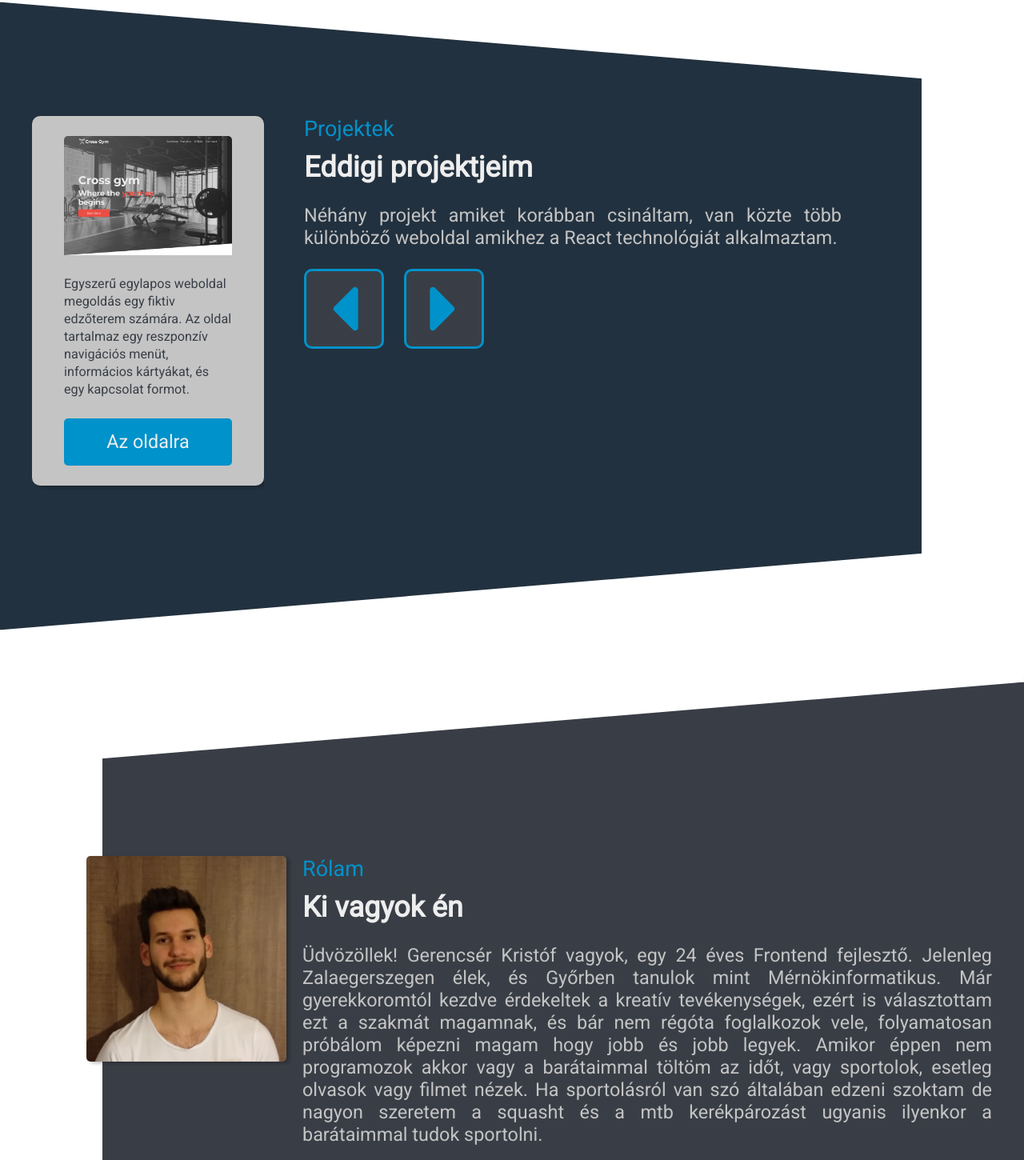
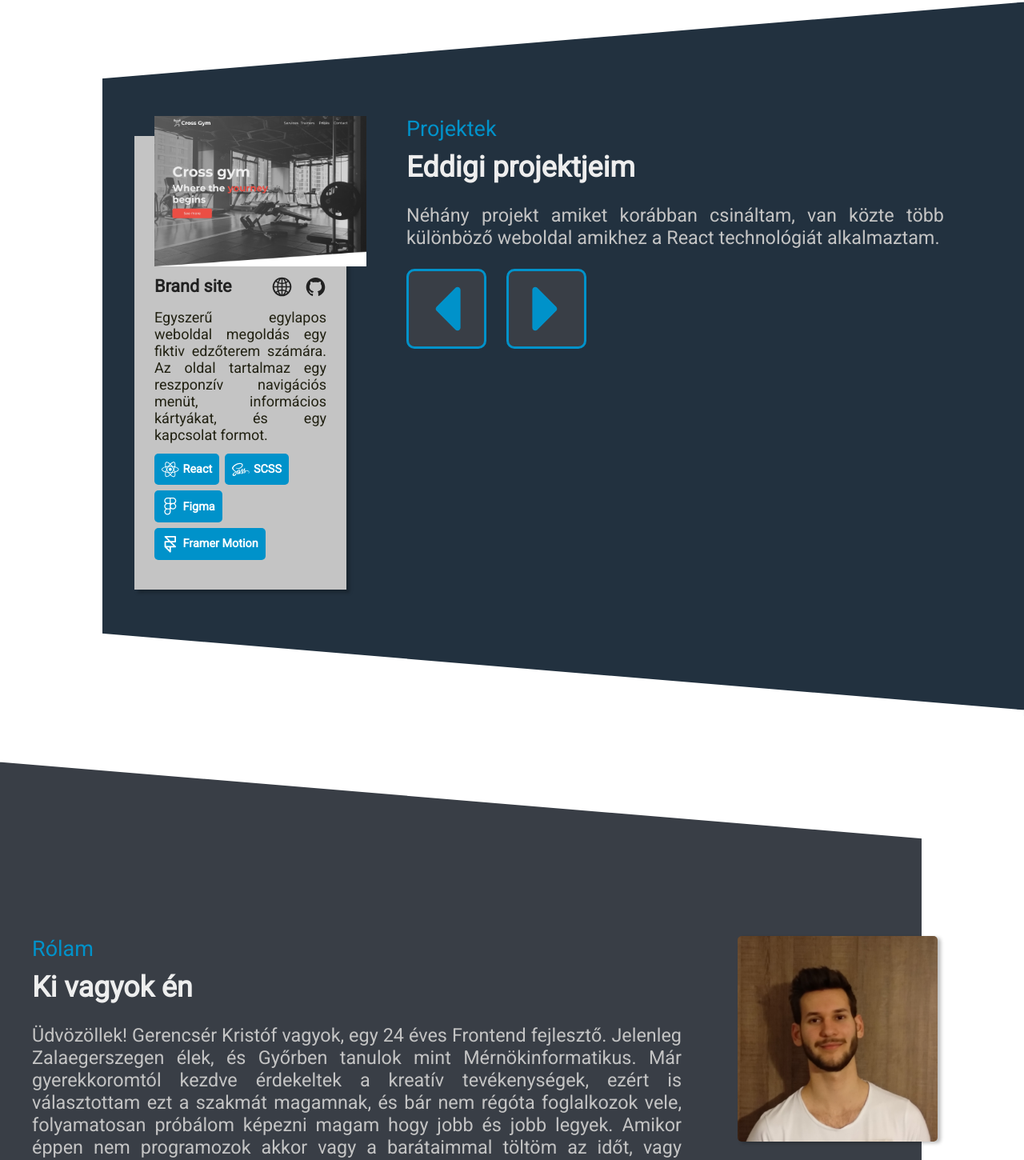
Before and after one commit to Gkristof96/Portfolio_v2, a React (Create React App) app: page / in a window 1280 px wide. Shown: the part 855-2305 px from the top of the page at 80% size. Built offline with nearby package versions, Linux system fonts and the light colour scheme.

Commit message:
new project card

```diff
--- a/src/components/About/index.js
+++ b/src/components/About/index.js
@@ -19,19 +19,19 @@ const About = ({data}) => {
     return (
         <>
             <section ref={ref} className='about section' id='about'>
-                <div className='empty-container' />
                 <div className='about-container'>
-                    <img className='vector up' src='images/vectors/vector_2.svg' alt='vector' />
-                    <img className='vector bottom' src='images/vectors/vector_3.svg' alt='vector' />
+                    <img className='vector up' src='images/vectors/vector_4.svg' alt='vector' />
+                    <img className='vector bottom' src='images/vectors/vector_5.svg' alt='vector' />
                     <div  className='about-content'>
-                        <motion.div  initial="hidden" animate={controls} variants={imageVariants} className='leftbar'>
+                        <div className='leftbar'>
+                            <SectionText data={data} controls={controls}/>
+                        </div>
+                        <motion.div  initial="hidden" animate={controls} variants={imageVariants} className='rightbar'>
                             <img src='me.jpg' alt='me' />
                         </motion.div>
-                        <div className='rightbar'>
-                            <SectionText data={data} controls={controls}/>
-                        </div>
                     </div>
                 </div>
+                <div className='empty-container' />
             </section>
         </>
     )
--- a/src/components/Header/index.js
+++ b/src/components/Header/index.js
@@ -1,6 +1,7 @@
 import React, { useState, useEffect } from 'react'
 import Navbar from './Navbar'
-import { AiFillLinkedin, AiFillGithub } from 'react-icons/ai'
+import { AiFillLinkedin } from 'react-icons/ai'
+import { FaGithubSquare } from 'react-icons/fa'
 import SideMenu from './SideMenu'
 import {motion} from 'framer-motion'
 import { iconVariants } from '../../animations/animation'
@@ -33,7 +34,7 @@ const Header = () => {
                     animate='visible'
                 >
                     <a href='https://www.linkedin.com/in/krist%C3%B3f-gerencs%C3%A9r-a91a27203/'><AiFillLinkedin className='icon'/></a>
-                    <AiFillGithub className='icon'/>
+                    <FaGithubSquare className='icon'/>
                 </motion.div>
             </header>
             <SideMenu handleOpen={handleOpen} isMenuOpen={isMenuOpen}/>
--- /dev/null
+++ b/src/components/Projects/ProjectCard/TechTag/index.js
@@ -0,0 +1,14 @@
+import React from 'react'
+
+const TechTag = ({data}) => {
+    return (
+        <>
+            <div className='tech-tag'>
+                {data.icon}
+                <h3>{data.name}</h3>
+            </div>
+        </>
+    )
+}
+
+export default TechTag
--- a/src/components/Projects/ProjectCard/index.js
+++ b/src/components/Projects/ProjectCard/index.js
@@ -1,4 +1,6 @@
 import React from 'react'
+import { AiOutlineGlobal, AiOutlineGithub } from 'react-icons/ai'
+import TechTag from './TechTag'
 
 
 const ProjectCard = ({data}) => {
@@ -6,8 +8,17 @@ const ProjectCard = ({data}) => {
         <>
             <div className='project-card'>
                 <img src={data.image} alt='project' />
+                <div className='card-header'>
+                    <h2>{data.name}</h2>
+                    <div className='icon-links'>
+                        <a href={data.deploy_link} target='_blank'><AiOutlineGlobal className='icon'/></a>
+                        <a href={data.github_link} target='_blank'><AiOutlineGithub className='icon'/></a>
+                    </div>
+                </div>
                 <p>{data.description}</p>
-                <a href={data.path} rel="noreferrer" target='_blank'>Az oldalra</a>
+                <div className='tech-tags'>
+                    {data.tech_tags.map((data,i) => <TechTag key={i} data={data} />)}
+                </div>
             </div>
         </>
     )
--- a/src/components/Projects/index.js
+++ b/src/components/Projects/index.js
@@ -32,9 +32,10 @@ const Projects = ({data}) => {
     return (
         <>
             <section ref={ref} className='projects section' id='projects'>
+                <div className='empty-container' />
                 <div className='container'>
-                    <img className='vector up' src='images/vectors/vector_4.svg' alt='vector' />
-                    <img className='vector bottom' src='images/vectors/vector_5.svg' alt='vector' />
+                    <img className='vector up' src='images/vectors/vector_2.svg' alt='vector' />
+                    <img className='vector bottom' src='images/vectors/vector_3.svg' alt='vector' />
                     <div className='project-content'>
                         <motion.div initial="hidden" animate={controls} variants={cardVariants} className='leftbar'>
                             <div className='card-slider' style={{ transform: `translateX(${current}px)` }}>
@@ -51,7 +52,6 @@ const Projects = ({data}) => {
                         </div>
                     </div>
                 </div>
-                <div className='empty-container' />
             </section>
         </>
     )
--- a/src/css/components/About/_about.scss
+++ b/src/css/components/About/_about.scss
@@ -9,39 +9,39 @@
   .about-container {
     width: 90%;
     height: 100%;
-        padding-right: calc((100vw - 1400px) /2);
+    padding-left: calc((100vw - 1400px) / 2);
     position: relative;
     display: flex;
     align-items: center;
     background: color(dark-gray);
     .up {
       top: -2px;
-            left: -1%;
+      right: -1%;
     }
     .bottom {
       bottom: -2px;
-            left: -1%;
+      right: -1%;
     }
     .about-content {
       height: 350px;
       width: 100%;
 
       display: grid;
-            grid-template-columns: 300px 1fr;
-            .leftbar {
+      grid-template-columns: 1fr 300px;
+      .rightbar {
         position: relative;
         img {
           width: 350px;
           height: 350px;
           position: absolute;
           top: 0;
-                    left: -10%;
+          right: -10%;
           border-radius: 5px;
           box-shadow: 4px 2px 4px rgba(0, 0, 0, 0.25);
         }
       }
-            .rightbar {
-                margin-left: 50px;
+      .leftbar {
+        margin-right: 100px;
       }
     }
   }
@@ -49,10 +49,10 @@
 @media screen and (max-width: 1480px) {
   .about {
     .about-container {
-            padding-right: 40px;
+      padding-left: 40px;
       .about-content {
-                grid-template-columns: 200px 1fr;
-                .leftbar {
+        grid-template-columns: 1fr 200px;
+        .rightbar {
           img {
             width: 250px;
             height: auto;
@@ -81,8 +81,10 @@
         height: auto;
         grid-template-columns: 1fr;
         grid-template-rows: 270px 1fr;
+        grid-template-areas: "img" "text";
         grid-row-gap: 25px;
-                .leftbar {
+        .rightbar {
+          grid-area: img;
           display: flex;
           justify-content: center;
           img {
@@ -92,8 +94,9 @@
             transform: translateY(0);
           }
         }
-                .rightbar {
-                    margin-left: 0;
+        .leftbar {
+          grid-area: text;
+          margin-right: 0;
         }
       }
     }
--- a/src/css/components/Projects/ProjectCard/_projectcard.scss
+++ b/src/css/components/Projects/ProjectCard/_projectcard.scss
@@ -1,66 +1,81 @@
 .project-card {
-    width: 420px;
-    height: 500px;
-    margin-right: 10px;
-    background: #C4C4C4;
-    border-radius: 10px;
-    padding: 25px 40px;
-    display: flex;
-    flex-direction: column;
-    align-items: center;
-    box-shadow: 4px 2px 4px rgba(0, 0, 0, 0.25);
+  width: 395px;
+  height: 600px;
+  margin-right: 35px;
+  margin-top: 25px;
+  background: #c4c4c4;
+  padding: 25px;
+  box-shadow: 4px 4px 4px 0 rgba(0, 0, 0, 0.25);
+  position: relative;
   img {
-        border-radius: 5px 5px 0 0;
     width: 100%;
     margin-bottom: 25px;
+    position: absolute;
+    top: -25px;
+    right: -25px;
+  }
+  .card-header {
+    margin-top: 250px;
+    margin-bottom: 10px;
+    width: 100%;
+    display: flex;
+    justify-content: space-between;
+
+    .icon-links {
+      .icon {
+        font-size: 1.5rem;
+        color: #212121;
+        text-decoration: none;
+        margin-left: 15px;
+
+        &:hover {
+          transform: scale(1.2);
+          color: color(primary);
+        }
+      }
+    }
+    h2 {
+      font-size: 1.2rem;
+      color: #212121;
+    }
   }
   p {
-        font-style: normal;
-        font-weight: normal;
-        font-size: clamp(0.5rem,5vw,0.9rem);
-        line-height: 22px;
-        margin-bottom: 25px;
-        color: color(dark-gray);
+    font-size: 1rem;
+    color: #212112;
+    text-align: justify;
   }
-    a {
-        text-align: center;
-        padding: 15px 118px;
-        color: color(light-text);
-        font-size: clamp(0.8rem,4vw,1.3rem);
-        font-style: normal;
-        font-weight: normal;
-        line-height: 29px;
-        text-decoration: none;
-        background: color(primary);
-        border-radius: 5px;
+  .tech-tags {
+    margin: 0.5rem 0;
+    display: flex;
+    flex-wrap: wrap;
   }
 }
 @media screen and (max-width: 1480px) {
-    .project-card  {
-        width: 290px;
+  .project-card {
+    width: 265px;
     height: auto;
-        margin-right: 140px;
-        a {
-            padding: 15px 53px;
+    margin-right: 165px;
+    .card-header {
+      margin-top: 150px;
     }
   }
 }
 @media screen and (max-width: 768px) {
   .project-card {
-        width: 420px;
-        margin-right: 10px;
-        a {
-            padding: 15px 118px;
+    width: 395px;
+    margin-right: 35px;
+    .card-header {
+      margin-top: 250px;
     }
   }
 }
 
 @media screen and (max-width: 450px) {
   .project-card {
-        width: 290px;
-        margin-right: 140px;
-        a {
-            padding: 15px 60px;
+    width: 265px;
+    margin-right: 165px;
+    .card-header {
+      margin-top: 150px;
     }
   }
 }
--- /dev/null
+++ b/src/css/components/Projects/ProjectCard/_techtag.scss
@@ -0,0 +1,18 @@
+.tech-tag {
+  display: flex;
+  align-items: center;
+  padding: 0.5rem;
+  margin: 0.2rem 0.4rem;
+  margin-left: 0;
+  background: color(primary);
+  border-radius: 5px;
+  color: color(light);
+  h3 {
+    margin-left: 5px;
+    font-size: 0.8rem;
+    color: color(light);
+  }
+  .icon {
+    font-size: 1.2rem;
+  }
+}
--- a/src/css/components/Projects/_projects.scss
+++ b/src/css/components/Projects/_projects.scss
@@ -1,7 +1,9 @@
-@import './ProjectCard/projectcard';
+@import "./ProjectCard/projectcard";
+@import "./ProjectCard/techtag";
 
 .projects {
   height: 100vh;
+  min-height: 900px;
   display: flex;
   .empty-container {
     width: 10%;
@@ -16,18 +18,19 @@
     position: relative;
     display: flex;
     align-items: center;
-        padding-left: calc((100vw - 1400px) /2);
+    padding-right: calc((100vw - 1400px) / 2);
+    padding-left: clamp(40px, 100px, calc((100vw - 1400px) / 2));
     .up {
       top: -2px;
-            right: -1%;
+      left: -1%;
     }
 
     .bottom {
       bottom: -2px;
-            right: -1%;
+      left: -1%;
     }
     .project-content {
-            height: 500px;
+      height: 600px;
       width: 100%;
       display: grid;
       grid-template-columns: 420px 1fr;
@@ -40,7 +43,7 @@
 
         .card-slider {
           display: flex;
-                    transition: all .5s cubic-bezier(0.075, 0.82, 0.165, 1);
+          transition: all 0.5s cubic-bezier(0.075, 0.82, 0.165, 1);
         }
       }
       .rightbar {
@@ -106,7 +109,7 @@
         grid-template-columns: 1fr;
         grid-template-rows: auto 1fr;
         grid-row-gap: 25px;
-                grid-template-areas: 'text' 'cards';
+        grid-template-areas: "text" "cards";
         .rightbar {
           margin-left: 0;
           padding: 0 25px;
--- a/src/css/style.css
+++ b/src/css/style.css
@@ -447,7 +447,7 @@ header.scroll .social-icons .icon {
 .about .about-container {
   width: 90%;
   height: 100%;
-  padding-right: calc((100vw - 1400px) /2);
+  padding-left: calc((100vw - 1400px) / 2);
   position: relative;
   display: -webkit-box;
   display: -ms-flexbox;
@@ -460,12 +460,12 @@ header.scroll .social-icons .icon {
 
 .about .about-container .up {
   top: -2px;
-  left: -1%;
+  right: -1%;
 }
 
 .about .about-container .bottom {
   bottom: -2px;
-  left: -1%;
+  right: -1%;
 }
 
 .about .about-container .about-content {
@@ -473,38 +473,38 @@ header.scroll .social-icons .icon {
   width: 100%;
   display: -ms-grid;
   display: grid;
-  -ms-grid-columns: 300px 1fr;
-      grid-template-columns: 300px 1fr;
+  -ms-grid-columns: 1fr 300px;
+      grid-template-columns: 1fr 300px;
 }
 
-.about .about-container .about-content .leftbar {
+.about .about-container .about-content .rightbar {
   position: relative;
 }
 
-.about .about-container .about-content .leftbar img {
+.about .about-container .about-content .rightbar img {
   width: 350px;
   height: 350px;
   position: absolute;
   top: 0;
-  left: -10%;
+  right: -10%;
   border-radius: 5px;
   -webkit-box-shadow: 4px 2px 4px rgba(0, 0, 0, 0.25);
           box-shadow: 4px 2px 4px rgba(0, 0, 0, 0.25);
 }
 
-.about .about-container .about-content .rightbar {
-  margin-left: 50px;
+.about .about-container .about-content .leftbar {
+  margin-right: 100px;
 }
 
 @media screen and (max-width: 1480px) {
   .about .about-container {
-    padding-right: 40px;
+    padding-left: 40px;
   }
   .about .about-container .about-content {
-    -ms-grid-columns: 200px 1fr;
-        grid-template-columns: 200px 1fr;
+    -ms-grid-columns: 1fr 200px;
+        grid-template-columns: 1fr 200px;
   }
-  .about .about-container .about-content .leftbar img {
+  .about .about-container .about-content .rightbar img {
     width: 250px;
     height: auto;
   }
@@ -533,9 +533,13 @@ header.scroll .social-icons .icon {
         grid-template-columns: 1fr;
     -ms-grid-rows: 270px 1fr;
         grid-template-rows: 270px 1fr;
+        grid-template-areas: "img" "text";
     grid-row-gap: 25px;
   }
-  .about .about-container .about-content .leftbar {
+  .about .about-container .about-content .rightbar {
+    -ms-grid-row: 1;
+    -ms-grid-column: 1;
+    grid-area: img;
     display: -webkit-box;
     display: -ms-flexbox;
     display: flex;
@@ -543,15 +547,18 @@ header.scroll .social-icons .icon {
         -ms-flex-pack: center;
             justify-content: center;
   }
-  .about .about-container .about-content .leftbar img {
+  .about .about-container .about-content .rightbar img {
     width: 270px;
     height: auto;
     position: static;
     -webkit-transform: translateY(0);
             transform: translateY(0);
   }
-  .about .about-container .about-content .rightbar {
-    margin-left: 0;
+  .about .about-container .about-content .leftbar {
+    -ms-grid-row: 2;
+    -ms-grid-column: 1;
+    grid-area: text;
+    margin-right: 0;
   }
 }
 
@@ -1020,87 +1027,129 @@ footer .container .copyright::before {
 }
 
 .project-card {
-  width: 420px;
-  height: 500px;
-  margin-right: 10px;
-  background: #C4C4C4;
-  border-radius: 10px;
-  padding: 25px 40px;
+  width: 395px;
+  height: 600px;
+  margin-right: 35px;
+  margin-top: 25px;
+  background: #c4c4c4;
+  padding: 25px;
+  -webkit-box-shadow: 4px 4px 4px 0 rgba(0, 0, 0, 0.25);
+          box-shadow: 4px 4px 4px 0 rgba(0, 0, 0, 0.25);
+  position: relative;
+}
+
+.project-card img {
+  width: 100%;
+  margin-bottom: 25px;
+  position: absolute;
+  top: -25px;
+  right: -25px;
+}
+
+.project-card .card-header {
+  margin-top: 250px;
+  margin-bottom: 10px;
+  width: 100%;
   display: -webkit-box;
   display: -ms-flexbox;
   display: flex;
-  -webkit-box-orient: vertical;
-  -webkit-box-direction: normal;
-      -ms-flex-direction: column;
-          flex-direction: column;
-  -webkit-box-align: center;
-      -ms-flex-align: center;
-          align-items: center;
-  -webkit-box-shadow: 4px 2px 4px rgba(0, 0, 0, 0.25);
-          box-shadow: 4px 2px 4px rgba(0, 0, 0, 0.25);
+  -webkit-box-pack: justify;
+      -ms-flex-pack: justify;
+          justify-content: space-between;
 }
 
-.project-card img {
-  border-radius: 5px 5px 0 0;
-  width: 100%;
-  margin-bottom: 25px;
+.project-card .card-header .icon-links .icon {
+  font-size: 1.5rem;
+  color: #212121;
+  text-decoration: none;
+  margin-left: 15px;
+}
+
+.project-card .card-header .icon-links .icon:hover {
+  -webkit-transform: scale(1.2);
+          transform: scale(1.2);
+  color: #0092CA;
+}
+
+.project-card .card-header h2 {
+  font-size: 1.2rem;
+  color: #212121;
 }
 
 .project-card p {
-  font-style: normal;
-  font-weight: normal;
-  font-size: clamp(0.5rem, 5vw, 0.9rem);
-  line-height: 22px;
-  margin-bottom: 25px;
-  color: #393E46;
+  font-size: 1rem;
+  color: #212112;
+  text-align: justify;
 }
 
-.project-card a {
-  text-align: center;
-  padding: 15px 118px;
-  color: #eeeeee;
-  font-size: clamp(0.8rem, 4vw, 1.3rem);
-  font-style: normal;
-  font-weight: normal;
-  line-height: 29px;
-  text-decoration: none;
-  background: #0092CA;
-  border-radius: 5px;
+.project-card .tech-tags {
+  margin: 0.5rem 0;
+  display: -webkit-box;
+  display: -ms-flexbox;
+  display: flex;
+  -ms-flex-wrap: wrap;
+      flex-wrap: wrap;
 }
 
 @media screen and (max-width: 1480px) {
   .project-card {
-    width: 290px;
+    width: 265px;
     height: auto;
-    margin-right: 140px;
+    margin-right: 165px;
   }
-  .project-card a {
-    padding: 15px 53px;
+  .project-card .card-header {
+    margin-top: 150px;
   }
 }
 
 @media screen and (max-width: 768px) {
   .project-card {
-    width: 420px;
-    margin-right: 10px;
+    width: 395px;
+    margin-right: 35px;
   }
-  .project-card a {
-    padding: 15px 118px;
+  .project-card .card-header {
+    margin-top: 250px;
   }
 }
 
 @media screen and (max-width: 450px) {
   .project-card {
-    width: 290px;
-    margin-right: 140px;
+    width: 265px;
+    margin-right: 165px;
   }
-  .project-card a {
-    padding: 15px 60px;
+  .project-card .card-header {
+    margin-top: 150px;
   }
+}
+
+.tech-tag {
+  display: -webkit-box;
+  display: -ms-flexbox;
+  display: flex;
+  -webkit-box-align: center;
+      -ms-flex-align: center;
+          align-items: center;
+  padding: 0.5rem;
+  margin: 0.2rem 0.4rem;
+  margin-left: 0;
+  background: #0092CA;
+  border-radius: 5px;
+  color: #ffffff;
+}
+
+.tech-tag h3 {
+  margin-left: 5px;
+  font-size: 0.8rem;
+  color: #ffffff;
+}
+
+.tech-tag .icon {
+  font-size: 1.2rem;
 }
 
 .projects {
   height: 100vh;
+  min-height: 900px;
   display: -webkit-box;
   display: -ms-flexbox;
   display: flex;
@@ -1123,21 +1172,22 @@ footer .container .copyright::before {
   -webkit-box-align: center;
       -ms-flex-align: center;
           align-items: center;
-  padding-left: calc((100vw - 1400px) /2);
+  padding-right: calc((100vw - 1400px) / 2);
+  padding-left: clamp(40px, 100px, calc((100vw - 1400px) / 2));
 }
 
 .projects .container .up {
   top: -2px;
-  right: -1%;
+  left: -1%;
 }
 
 .projects .container .bottom {
   bottom: -2px;
-  right: -1%;
+  left: -1%;
 }
 
 .projects .container .project-content {
-  height: 500px;
+  height: 600px;
   width: 100%;
   display: -ms-grid;
   display: grid;
@@ -1239,7 +1289,7 @@ footer .container .copyright::before {
     -ms-grid-rows: auto 1fr;
         grid-template-rows: auto 1fr;
     grid-row-gap: 25px;
-        grid-template-areas: 'text' 'cards';
+        grid-template-areas: "text" "cards";
   }
   .projects .container .project-content .rightbar {
     margin-left: 0;
--- a/src/data/projects.js
+++ b/src/data/projects.js
@@ -1,32 +1,46 @@
+import { FaReact,FaSass,FaFigma } from 'react-icons/fa'
+import { FiFramer } from 'react-icons/fi'
+import { AiFillApi } from 'react-icons/ai'
+
 export const projectData = [
     {
       name: 'Brand site',
       image: 'images/projects/project_1.png',
       description: 'Egyszerű egylapos weboldal megoldás egy fiktiv edzőterem számára. Az oldal tartalmaz egy reszponzív navigációs menüt, informácios kártyákat, és egy kapcsolat formot.',
-      path: 'https://kristof-gym-2.netlify.app'
+      deploy_link: 'https://kristof-gym-2.netlify.app',
+      github_link: 'https://kristof-gym-2.netlify.app',
+      tech_tags: [{ icon: <FaReact className='icon' />, name: 'React'}, { icon: <FaSass className='icon'/>, name: 'SCSS'},{ icon: <FaFigma className='icon'/>, name: 'Figma'}, { icon: <FiFramer className='icon'/>, name: 'Framer Motion'}]
     },
     {
       name: 'Todo app',
       image: 'images/projects/project_2.png',
       description: 'Feladatlista a teendőink összeírására, egyszerű kezelőfelülettel. Három alapvető funkcióval, ezek a feladat hozzáadása, törlése, és becsekkolása',
-      path: 'https://kristof-todo.netlify.app'
+      deploy_link: 'https://kristof-todo.netlify.app',
+      github_link: 'https://kristof-gym-2.netlify.app',
+      tech_tags: [{ icon: <FaReact className='icon' />, name: 'React'}, { icon: <FaSass className='icon'/>, name: 'SCSS'},{ icon: <FaFigma className='icon'/>, name: 'Figma'}]
     },
     {
       name: 'Weather app',
       image: 'images/projects/project_3.png',
       description: 'Időjárás lekérdező alkalmazás, amely képes megmutatni az aktuális időjárási viszonyokat településenként. Az adatok forrása az OpenWeather Api.',
-      path: 'https://kristof-weather.netlify.app'
+      deploy_link: 'https://kristof-weather.netlify.app',
+      github_link: 'https://kristof-gym-2.netlify.app',
+      tech_tags: [{ icon: <FaReact className='icon'/>, name: 'React'}, { icon: <FaSass className='icon'/>, name: 'SCSS'},{ icon: <FaFigma className='icon'/>, name: 'Figma'},{ icon: <AiFillApi className='icon'/>, name: 'OpenWeather API'}]
     },
     {
       name: 'Old Brand site',
       image: 'images/projects/project_5.png',
       description: 'Régebbi, egyszerűbb verzió a fiktiv edzőterem egylapos weboldal megvalósítására, reszponzív navigációs menü, információs kártyák, üzenetküldő formot tartalmaz.',
-      path: 'https://kristof-gym.netlify.app'
+      deploy_link: 'https://kristof-gym.netlify.app',
+      github_link: 'https://kristof-gym-2.netlify.app',
+      tech_tags: [{ icon: <FaReact className='icon'/>, name: 'React'}, { icon: <FaSass className='icon'/>, name: 'SCSS'},{ icon: <FaFigma className='icon'/>, name: 'Figma'}]
     },
     {
       name: 'Old Portfolio',
       image: 'images/projects/project_4.png',
       description: 'Ennek a portfolió oldalnak a korábbi verziója, reszponzív megjelenítés, és egyszerűbb design jellemzi.',
-      path: 'https://kristof-portfolio.netlify.app'
+      deploy_link: 'https://kristof-portfolio.netlify.app',
+      github_link: 'https://kristof-gym-2.netlify.app',
+      tech_tags: [{ icon: <FaReact className='icon'/>, name: 'React'}, { icon: <FaSass className='icon'/>, name: 'SCSS'},{ icon: <FaFigma className='icon'/>, name: 'Figma'}]
     },
 ];
```
Also changed, not shown: 2 other files (tests, documents, lock files or other folders). Lines whose indentation alone changed are shown as unchanged.
